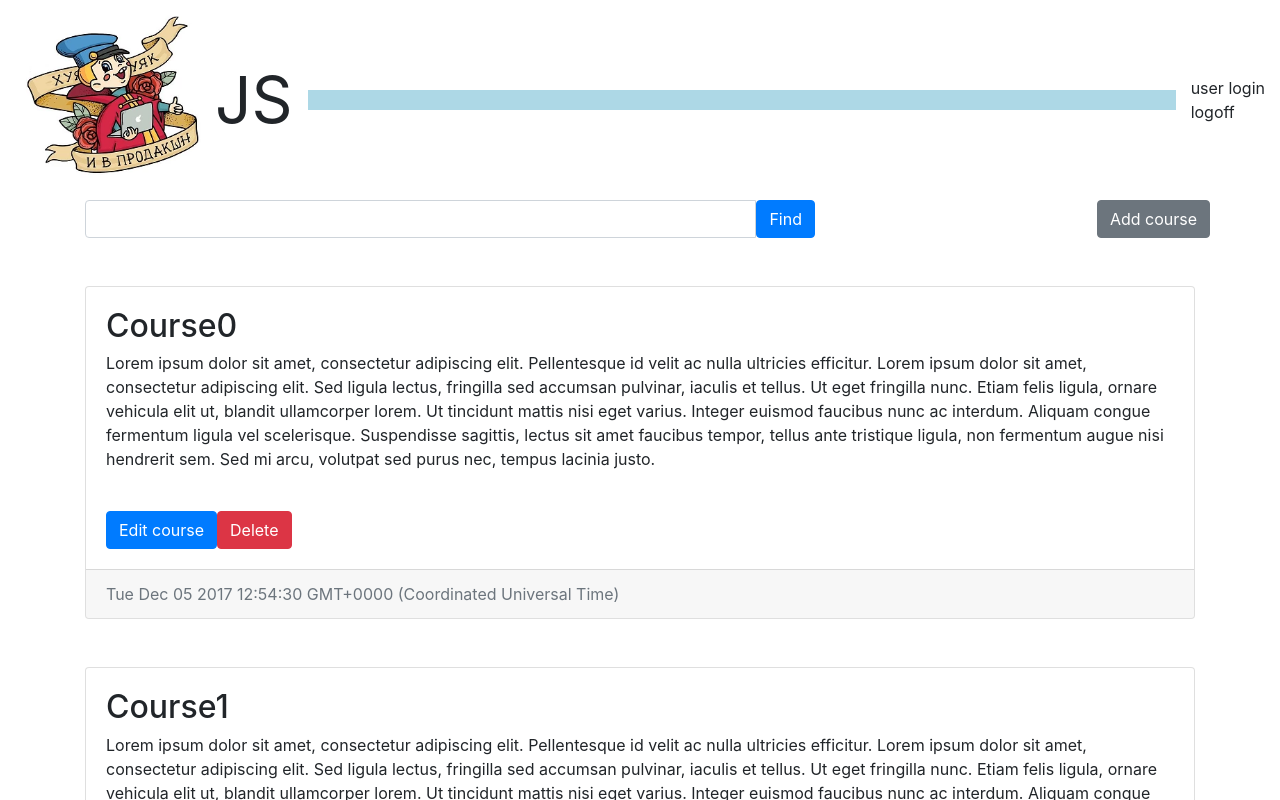
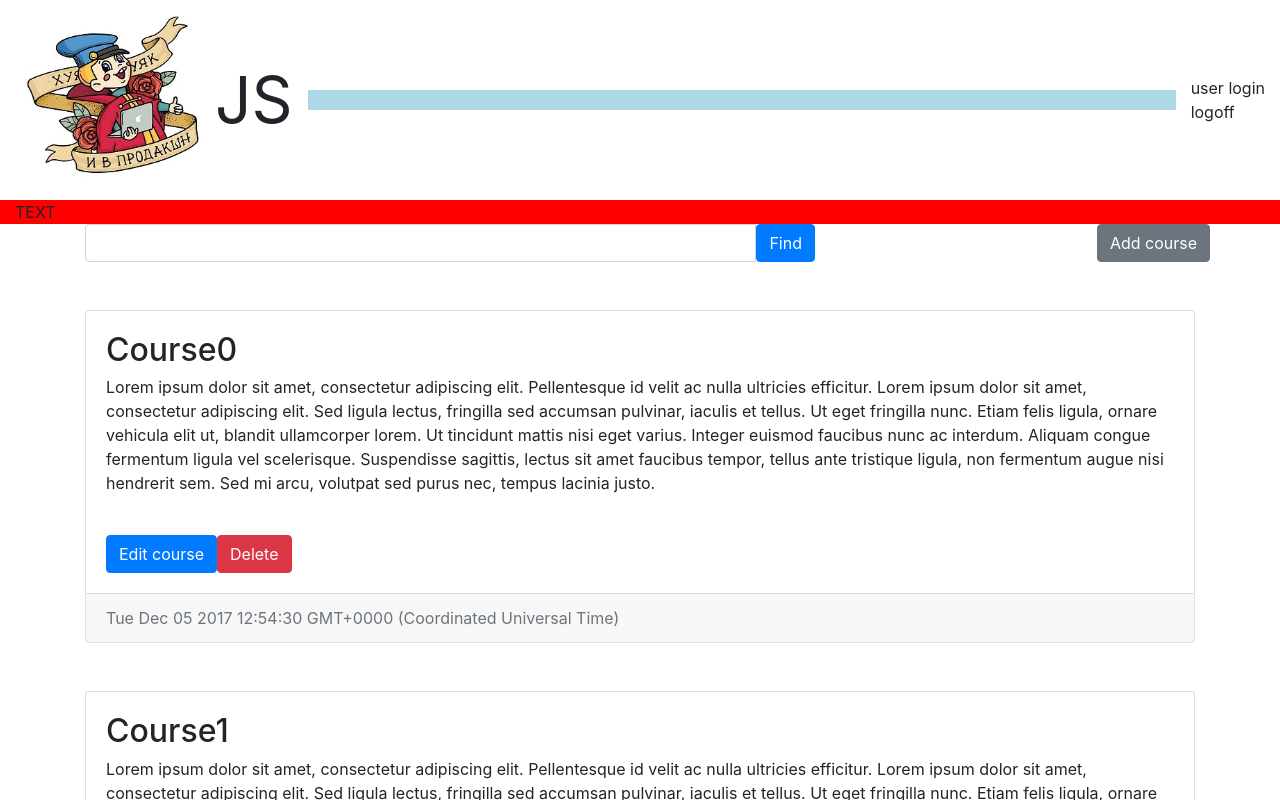
Before and after one commit to farafonoff/AngularMentoring, an Angular app: page / in a window 1280 px wide. Shown: the top 800 px of the page. Built offline with nearby package versions, Linux system fonts and the light colour scheme.

Commit message:
initial login component

```diff
--- a/src/app/app.component.html
+++ b/src/app/app.component.html
@@ -1,6 +1,9 @@
 <!--The content below is only a placeholder and can be replaced.-->
 <app-header>
 </app-header>
+<app-login>
+
+</app-login>
 <app-courses>
 
 </app-courses>
--- a/src/app/app.module.ts
+++ b/src/app/app.module.ts
@@ -12,6 +12,7 @@ import { FooterComponent } from './common/footer/footer.component';
 import { LogoComponent } from './common/logo/logo.component';
 import { ToolboxComponent } from './pages/courses/toolbox/toolbox.component';
 import { CoursesService } from './services/courses.service';
+import { AuthService } from './services/auth.service';
 
 @NgModule({
   declarations: [
@@ -29,7 +30,7 @@ import { CoursesService } from './services/courses.service';
     BrowserModule,
     FormsModule
   ],
-  providers: [ CoursesService ],
+  providers: [ CoursesService, AuthService ],
   bootstrap: [AppComponent]
 })
 export class AppModule { }
--- a/src/app/pages/login/login.component.html
+++ b/src/app/pages/login/login.component.html
@@ -1,3 +1,7 @@
-<p>
-  login works!
-</p>
+<div class='container-fluid'>
+  <div class="h-100 row align-items-center">
+    <div class="col" style="background:red">
+      TEXT
+    </div>
+  </div>
+</div>
--- a/src/app/pages/login/login.component.ts
+++ b/src/app/pages/login/login.component.ts
@@ -1,4 +1,5 @@
 import { Component, OnInit } from '@angular/core';
+import { AuthService } from '../../services/auth.service';
 
 @Component({
   selector: 'app-login',
@@ -7,7 +8,7 @@ import { Component, OnInit } from '@angular/core';
 })
 export class LoginComponent implements OnInit {
 
-  constructor() { }
+  constructor(private authService: AuthService) { }
 
   ngOnInit() {
   }
```
